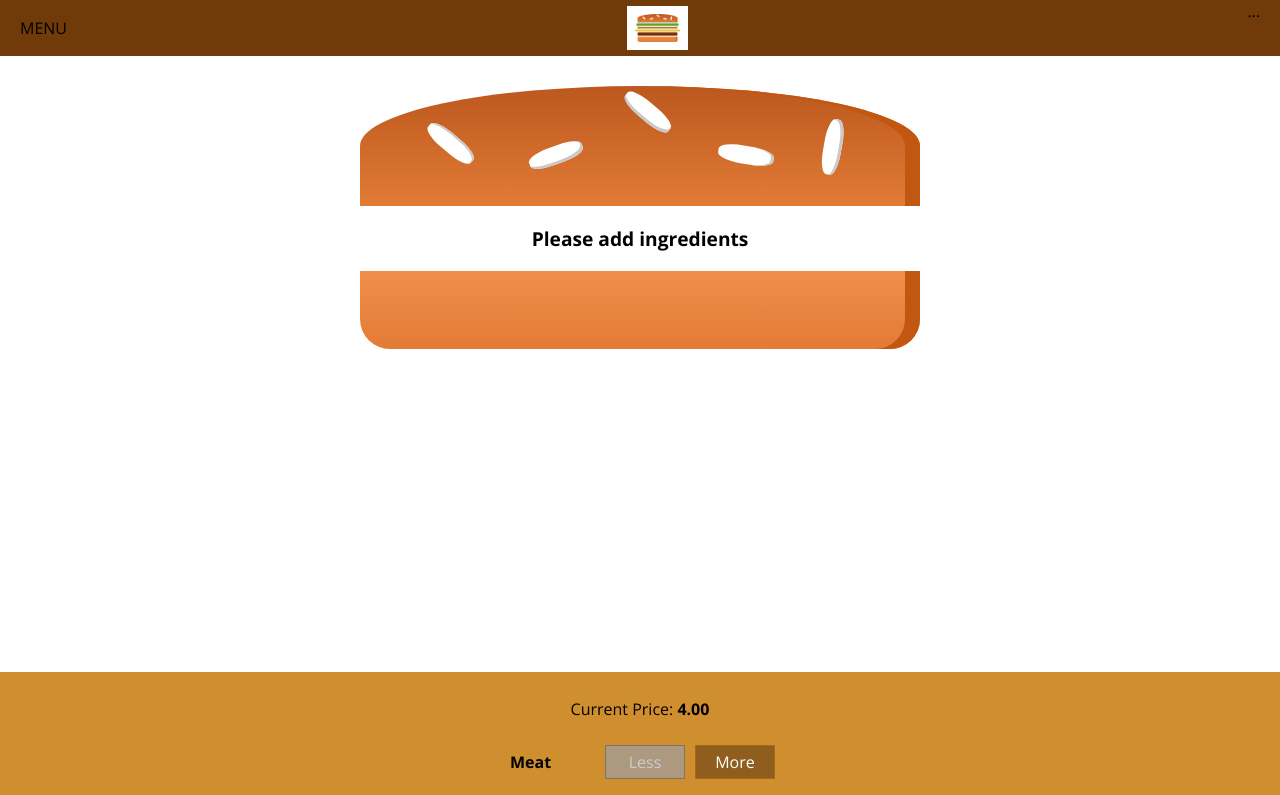
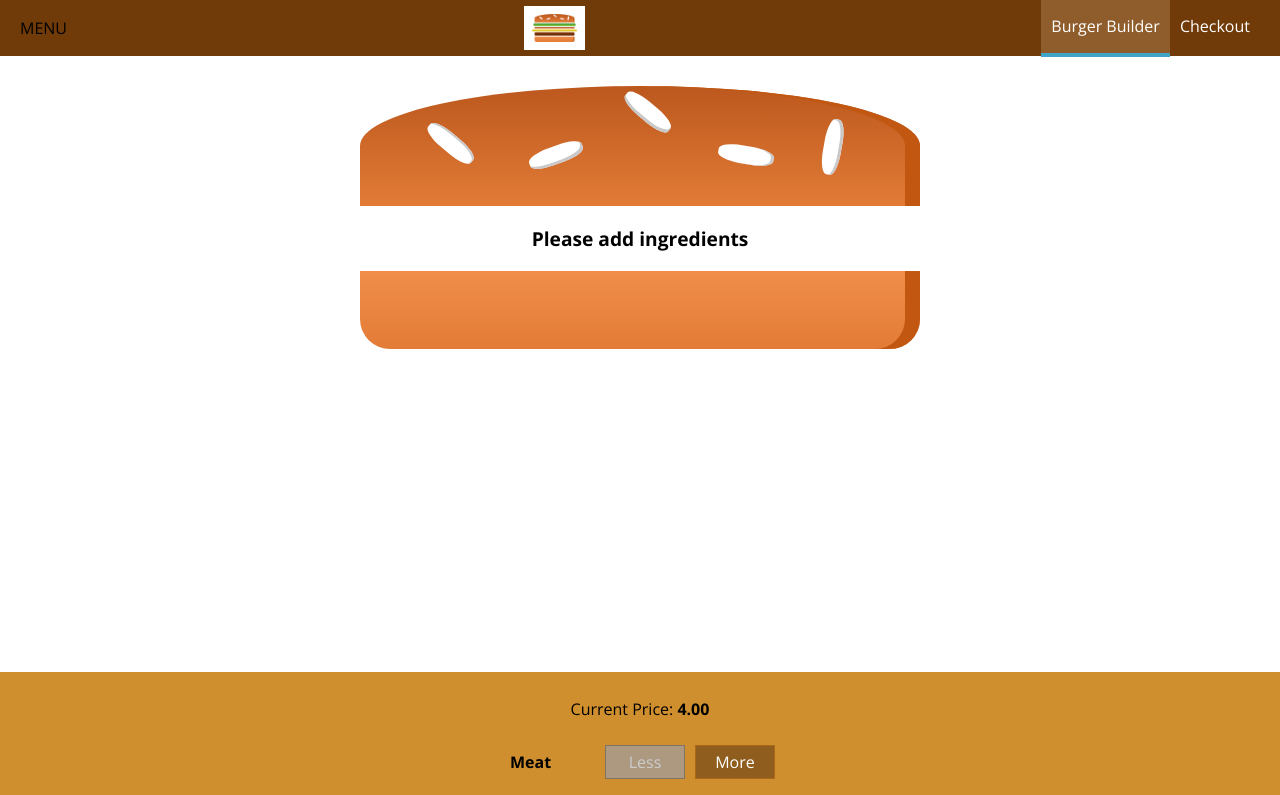
Before and after one commit to P-star-art/Burger-builder, a React (Create React App) app: page / in a window 1280 px wide. Shown: the top 795 px of the page. Built offline with nearby package versions, Linux system fonts and the light colour scheme.

Commit message:
adding reusable navigation items

```diff
--- /dev/null
+++ b/src/components/Navigation/NavigationItems/NavigationItem/NavigationItem.js
@@ -0,0 +1,15 @@
+import React from 'react'
+import classes from '../NavigationItem/NavigationItem.module.css'
+
+const NavigationItem = (props) => {
+    return (
+        <li className={classes.NavigationItem}>
+            <a
+                href={props.link}
+                className={props.active ? classes.active : null}>{props.children}
+            </a>
+        </li>
+    )
+}
+
+export default NavigationItem
--- /dev/null
+++ b/src/components/Navigation/NavigationItems/NavigationItem/NavigationItem.module.css
@@ -0,0 +1,25 @@
+.NavigationItem{
+    margin: 0;
+    box-sizing: border-box;
+    display: flex;
+    height: 100%;
+    align-items: center;
+}
+
+.NavigationItem a{
+    color: white;
+    text-decoration: none;
+    height: 100%;
+    padding: 16px 10px;
+    border-bottom: 4px solid transparent;
+    box-sizing: border-box;
+    display: block;
+}
+
+.NavigationItem a:hover,
+.NavigationItem a:active,
+.NavigationItem a.active{
+    background-color: #8f5c2c;
+    border-bottom: 4px solid #40a4c8;
+    color: white;
+}
--- /dev/null
+++ b/src/components/Navigation/NavigationItems/NavigationItems.js
@@ -0,0 +1,16 @@
+import React from 'react'
+import classes from '../NavigationItems/NavigationItems.module.css'
+import NavigationItem from '../NavigationItems/NavigationItem/NavigationItem';
+
+const NavigationItems = (props) => {
+    return (
+        <div>
+            <ul className={classes.NavigationItems}>
+                <NavigationItem link="/" active>Burger Builder</NavigationItem>
+                <NavigationItem link="/">Checkout</NavigationItem>
+            </ul>
+        </div>
+    )
+}
+
+export default NavigationItems
--- /dev/null
+++ b/src/components/Navigation/NavigationItems/NavigationItems.module.css
@@ -0,0 +1,8 @@
+.NavigationItems{
+    margin: 0;
+    padding: 0;
+    list-style: none;
+    display: flex;
+    align-items: center;
+    height: 100%;
+}
--- a/src/components/Navigation/Toolbar/Toolbar.js
+++ b/src/components/Navigation/Toolbar/Toolbar.js
@@ -1,15 +1,14 @@
 import React from 'react';
 import classes from '../Toolbar/Toolbar.module.css';
 import Logo from '../../../components/Logo/Logo';
+import NavigationItems from '../NavigationItems/NavigationItems';
 
 const Toolbar = () => {
     return (
         <header className={classes.Toolbar}>
             <div>MENU</div>
             <Logo />
-            <nav>
-                ...
-            </nav>
+            <NavigationItems />
        </header>
     )
 }
```
Also changed, not shown: 1 other file (tests, documents, lock files or other folders).
